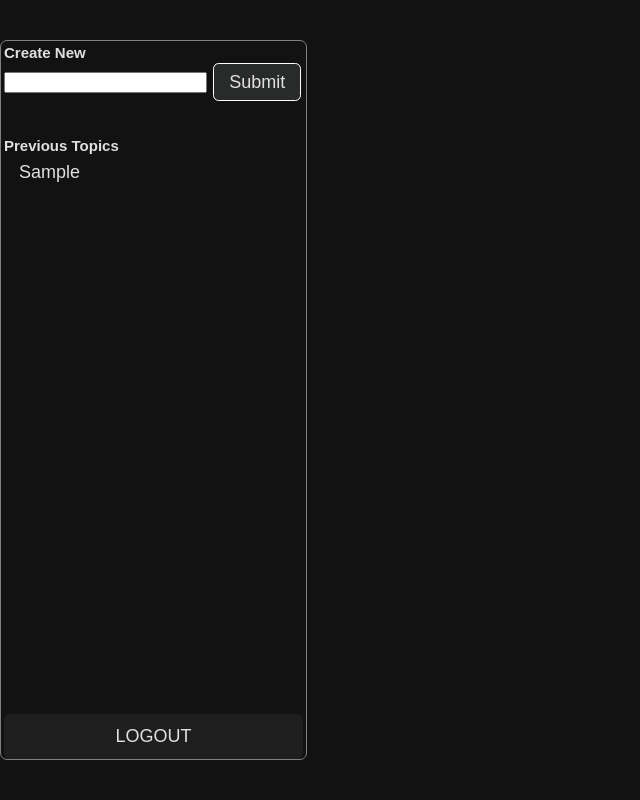
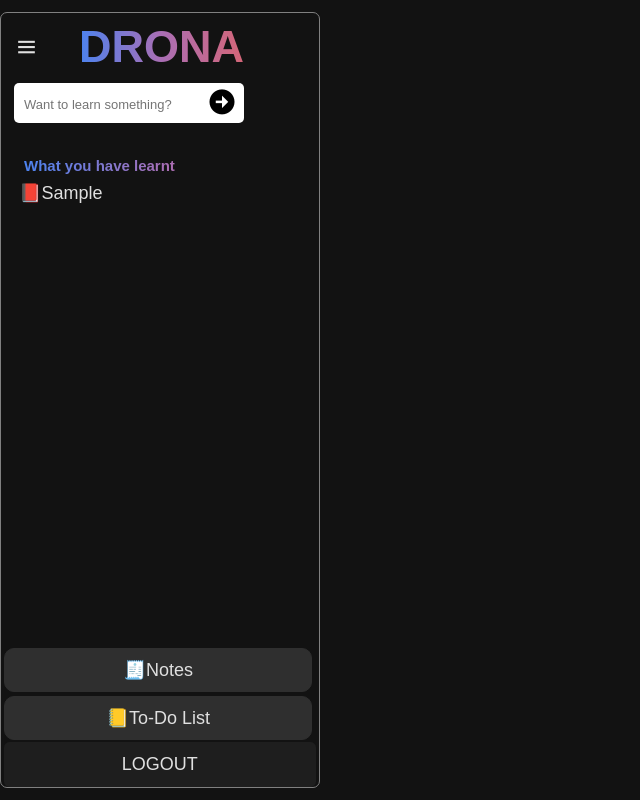
Before and after one commit to navneetkumaryadav207001/CodenameDrona, a Flask app: page /dashboard in a window 1280 px wide. Shown: the whole page, without its empty margins (0-640 px from the left). Run offline with Flask 3, Linux system fonts and the light colour scheme; the visitor is signed in with stand-in values (Sample User, id 1); tables that the repository leaves empty hold one stand-in row (values such as "Sample post"); some web fonts are replaced.

Commit message:
Update dashboard.html

```diff
--- a/templates/dashboard.html
+++ b/templates/dashboard.html
@@ -3,84 +3,112 @@
 <head>
     <meta charset="UTF-8">
     <meta name="viewport" content="width=device-width, initial-scale=1.0">
-    <link rel="stylesheet" href="{{url_for('static',filename='style.css')}}">
-    <title>Chat System</title>
+    <!-- Link to your static CSS file using Jinja -->
+    <link rel="stylesheet" href="{{ url_for('static', filename='style.css') }}">
+    <link href='https://unpkg.com/boxicons@2.1.4/css/boxicons.min.css' rel='stylesheet'>
+    <title>DRONA</title>
+</head>
 <body>
-      <div style="display: flex; width: 100vw;" >
-        <div style="width: fit-content;border: 1px grey solid;border-radius:7px;padding:3px 3px 3px 3px;height: 90vh;position: relative;overflow: hidden;">
+    <div style="display: flex; width: 100vw;">
+        <!-- Sidebar -->
+        <div style="width: 25vw; border: 1px grey solid; border-radius: 7px; padding: 3px; height: 97vh; position: relative; overflow: hidden;" id="sidebar">
             <h1 style="width: fit-content;">
-            Create New
-            <form action="{{url_for('chat_add')}}" method="post">
-                <input type="text" name="topic" required>
+                <!-- Logo and Menu -->
+                <div class="logo">
+                    <i class="bx bx-menu" id="btn" style="font-size: 25px;"></i>
+                    <!-- Uncomment and update the image source if needed -->
+                    <!-- <img src="{{ url_for('static', filename='image/Drona-removebg-preview.png') }}" alt="DRONA Logo" width="70px" height="60px"> -->
+                    <h1 style="margin-left: 30px;">DRONA</h1>
+                </div>
+                <!-- Create New Topic Form -->
+                <form action="{{ url_for('chat_add') }}" method="post" id="mainSearch">
+                    <input type="text" name="topic" placeholder="Want to learn something?" required id="inputSearch">
                     <input type="hidden" name="flag" value="True">
-                <button type="submit" >Submit</button>
+                    <button type="submit" id="searchSubmit"><i class='bx bxs-right-arrow-circle'></i></button>
                 </form>
             </h1>
-        <br>
-        <br>
+            <br><br>
+            <!-- Previous Topics Section -->
             <div id="previous-topics">
-          <h5 style="text-align: left;">Previous Topics</h5>
-          {%for i in data%}
-          <form action="{{url_for('dashboard')}}" method="post" >
-              <input type="hidden" name="topic" value="{{i[0]}}">
-              <input type="hidden" name="flag" value="{{i[1]}}">
-              <button type="submit" style="width: 100%; text-align: left;">{{i[0]}}</button>
+                <h5 id="PreviousTopics" style="text-align: start; margin-left:20px; background-image: linear-gradient(to right, #4C83EF, #AA6EB4, #D46678); background-clip: text; color: transparent;">What you have learnt</h5>
+                <!-- Loop through previous topics using Jinja -->
+                {% for topic in data %}
+                <form action="{{ url_for('dashboard') }}" method="post" class="topic-form">
+                    <input type="hidden" name="topic" value="{{ topic[0] }}">
+                    <input type="hidden" name="flag" value="{{ topic[1] }}">
+                    <button type="submit" style="width: 100%; text-align: left;">📕{{ topic[0] }}</button>
                 </form>
-          {%endfor%}
+                {% endfor %}
+                <!-- Additional Buttons -->
+                <div class="additional">
+                    <button id="notes">🧾Notes</button>
+                    <button id="toDoList">📒To-Do List</button>
                 </div>
-
-          <form action="{{url_for('logout')}}" method="get">
+                <!-- Logout Button -->
+                <form action="{{ url_for('logout') }}" method="get">
                     <button type="submit" id="logout">LOGOUT</button>
-        </form>
-          </div>
-
-            {% if flag != 'false'%}
-            <div class="card" style="width: fit-content;border: 1px grey solid;border-radius:7px;padding:3px 3px 3px 3px;height: 90vh;">
-                <div id="header">
-                  <h1>{{flag}}</h1>
-                  <div id="level">
-                    Level:{% if level == 1 %}
-                    {{ "Basics 📖" }}
-                    {% elif level == 2 %}
-                    {{ "Remembering 🧠" }}
-                {% elif level == 3 %}
-                    {{ "Understanding 💡" }}
-                {% elif level == 4 %}
-                    {{ "Applying 🛠️" }}
-                {% elif level == 5 %}
-                    {{ "Analyzing 🔍" }}
-                {% elif level == 6 %}
-                    {{ "Evaluating 📝" }}
-                {% elif level == 7 %}
-                    {{ "Creating 🎨" }}
-                  {% elif level == 8 %}
-                    {{ "Socratic Level ♾️" }}
-                {% else %}
-                    {{ "Invalid level" }}
-                {% endif %}
-                <form action="{{url_for('assignments')}}" method="get" style="justify-items: right;">
-                  <button type="submit" >assignments</button>
                 </form>
             </div>
         </div>
 
-                <div id="message-section">
-
-                  <!-- Empty initially, no predefined #bot or #user -->
-                </div>
-                <div id="input-section" style="align-self: center;">
-                  <input type="text" id="input" placeholder="Type a message..." required>
-                  <button id="send" >Send</button>
-                </div>
+        <!-- Main Content Area -->
+        {% if flag != 'false' %}
+        <div class="card" style="width: 100%; border: 1px grey solid; border-radius: 7px; padding: 3px; height: 97vh; margin-left:20px;">
+            <!-- Header Section -->
+            <div id="header">
+                <h1 style="background-image: linear-gradient(to right, #4C83EF, #AA6EB4, #D46678); background-clip: text; color: transparent;">{{ flag }}</h1>
+                <div id="level" style="padding: 5px;">
+                    Level:
                     {% if level == 1 %}
-                  <button id="skip">Skip</button>
+                        Basics 📖
+                    {% elif level == 2 %}
+                        Remembering 🧠
+                    {% elif level == 3 %}
+                        Understanding 💡
+                    {% elif level == 4 %}
+                        Applying 🛠️
+                    {% elif level == 5 %}
+                        Analyzing 🔍
+                    {% elif level == 6 %}
+                        Evaluating 📝
+                    {% elif level == 7 %}
+                        Creating 🎨
+                    {% elif level == 8 %}
+                        Socratic Level ♾️
+                    {% else %}
+                        Invalid level
                     {% endif %}
                 </div>
-            {%endif%}
             </div>
 
+            <!-- Message Section -->
+            <div id="message-section">
+                <!-- Messages will appear here -->
+                {% for message in messages %}
+                    <div class="message {{ message.sender }}">
+                        <p>{{ message.content }}</p>
+                    </div>
+                {% endfor %}
+            </div>
+
+            <!-- Input Section -->
+            <div id="input-section" style="align-self: center;">
+                <form action="{{ url_for('send_message') }}" method="post">
+                    <input type="text" name="message" id="input" placeholder="Type a message..." required>
+                    <button type="submit" id="send"><i class='bx bx-send' style="font-size: 25px;"></i></button>
+                </form>
+                {% if level == 1 %}
+                    <form action="{{ url_for('skip_level') }}" method="post">
+                        <button type="submit" id="skip"><i class='bx bx-right-arrow-alt'></i></button>
+                    </form>
+                {% endif %}
+            </div>
+        </div>
+        {% endif %}
+    </div>
+
+    <!-- Scripts -->
     <script src="https://cdn.jsdelivr.net/npm/marked/marked.min.js"></script>
-
-        <script src="{{url_for('static',filename='script.js')}}"></script>
+    <script src="{{ url_for('static', filename='script.js') }}"></script>
 </body>
 </html>
```
Lines whose indentation alone changed are shown as unchanged.
